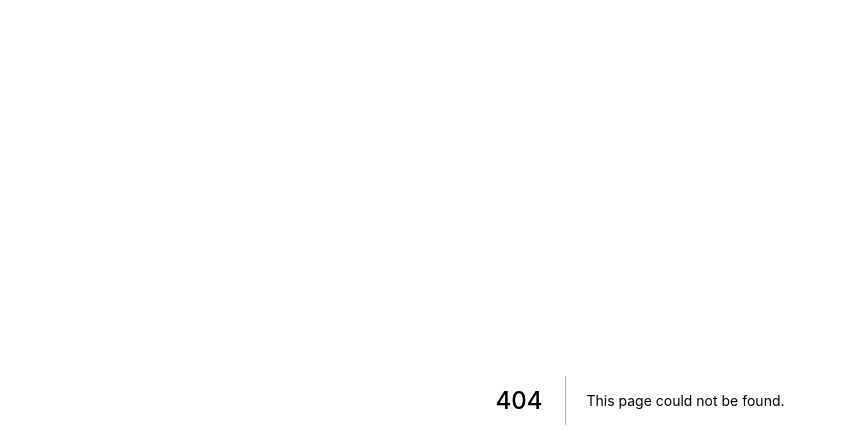
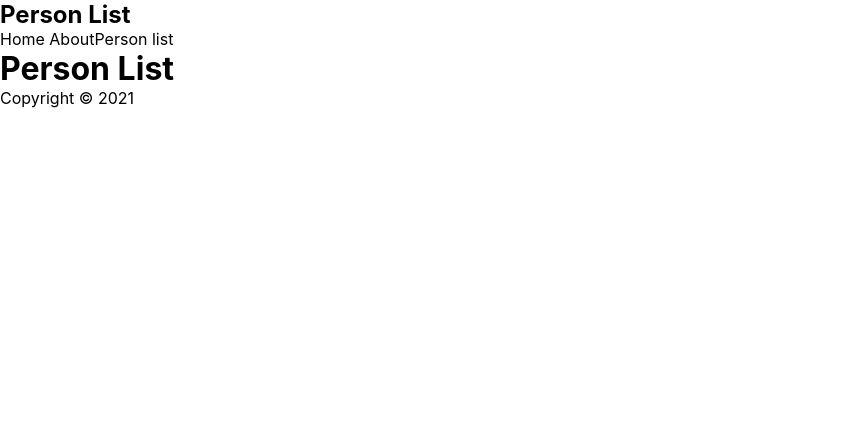
Before and after one commit to DebasisSaikia/Next-Js-CC, a Next.js app in the folder project-1/: page /lists in a window 1280 px wide. Before the commit this address had no page. Shown: the top 448 px of the page, without its empty margins (0-846 px from the left). Built offline with nearby package versions, Linux system fonts and the light colour scheme.

Commit message:
layout added

```diff
--- /dev/null
+++ b/project-1/components/Layout.js
@@ -0,0 +1,14 @@
+import Footer from "./Footer"
+import Navbar from "./Navbar"
+
+const Layout = ({ children }) => {
+    return (
+        <div className="content">
+            <Navbar />
+            {children}
+            <Footer />
+        </div>
+    )
+}
+
+export default Layout
--- a/project-1/components/Navbar.js
+++ b/project-1/components/Navbar.js
@@ -1,12 +1,14 @@
+import Link from 'next/link';
+
 const Navbar = () => {
     return (
         <nav>
             <div className="logo">
                 <h1>Person List</h1>
             </div>
-            <a>Home</a>
-            <a>About</a>
-            <a>Person list</a>
+            <Link href='/'><a>Home</a></Link>
+            <Link href='/about'> About</Link>
+            <Link href='/lists'>Person list</Link>
         </nav>
 
     )
--- a/project-1/pages/_app.js
+++ b/project-1/pages/_app.js
@@ -1,7 +1,13 @@
+import Layout from '../components/Layout'
 import '../styles/globals.css'
 
 function MyApp({ Component, pageProps }) {
-  return <Component {...pageProps} />
+
+  return (
+    <Layout>
+      <Component {...pageProps} />
+    </Layout>
+  )
 }
 
 export default MyApp
--- /dev/null
+++ b/project-1/pages/lists/index.js
@@ -0,0 +1,9 @@
+const Person = () => {
+    return (
+        <div>
+            <h1>Person List</h1>
+        </div>
+    )
+}
+
+export default Person
```
Also changed, not shown: project-1/pages/index.js (+6 -2 lines).
